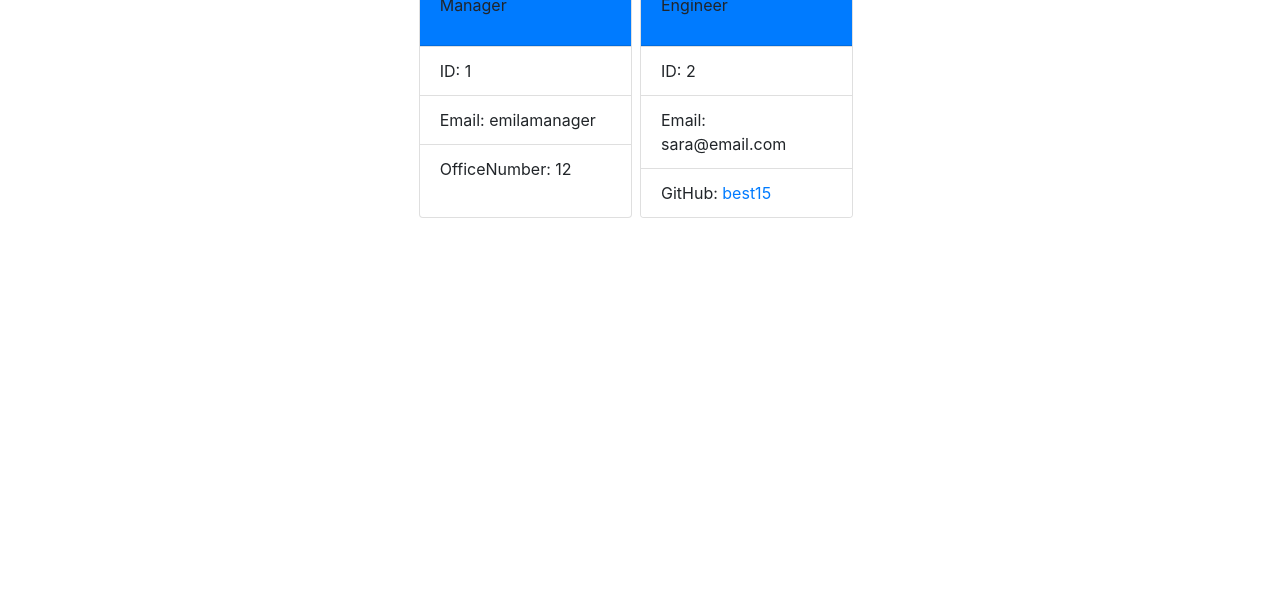
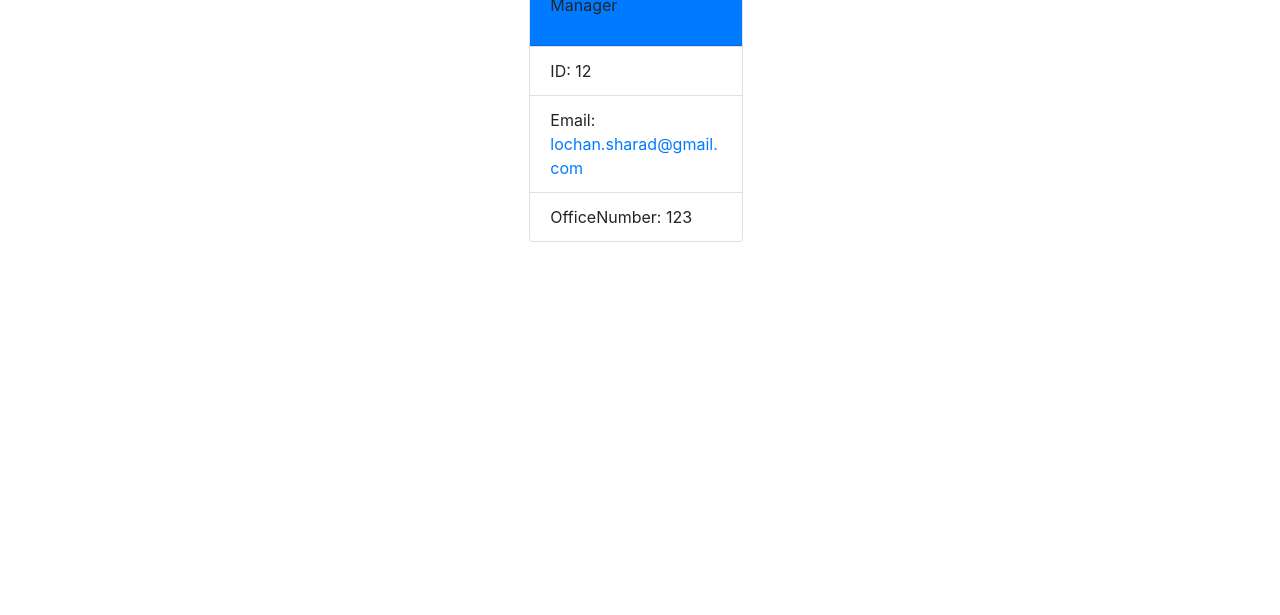
Before and after one commit to best15/team-profile-generator, a website: page MyTeam.html in a window 1280 px wide. Shown: the part 185-800 px from the top of the page. Drawn offline with nearby package versions, Linux system fonts and the light colour scheme.

Commit message:
mailto function added on employee email link. tested and passed . changes in generate-team-card and its test file.

```diff
--- a/MyTeam.html
+++ b/MyTeam.html
@@ -1,15 +1,14 @@
 <!DOCTYPE html>
 <html lang="en">
+
 <head>
   <meta charset="UTF-8" />
   <meta http-equiv="X-UA-Compatible" content="IE=edge" />
   <meta name="viewport" content="width=device-width, initial-scale=1.0" />
-    <link
-      rel="stylesheet"
-      href="https://cdnjs.cloudflare.com/ajax/libs/twitter-bootstrap/4.5.0/css/bootstrap.min.css"
-    />
+  <link rel="stylesheet" href="https://cdnjs.cloudflare.com/ajax/libs/twitter-bootstrap/4.5.0/css/bootstrap.min.css" />
   <title>My Team</title>
 </head>
+
 <body>
   <header class="mb-5">
     <nav class="navbar bg-secondary">
@@ -26,28 +25,14 @@
           <p>Manager</p>
         </div>
         <ul class="list-group list-group-flush">
-            <li class="list-group-item">ID: 1</li>
-            <li class="list-group-item">Email: emilamanager</li>
-            <li class="list-group-item">OfficeNumber: 12</li>
-          </ul>
-        </div>
-
-        <div class="card col-sm-10 col-md-6 col-lg-2 mr-2 mb-3 p-0">
-          <div class="card-header bg-primary">
-            <h4>sarad</h4>
-            <p>Engineer</p>
-          </div>
-          <ul class="list-group list-group-flush">
-            <li class="list-group-item">ID: 2</li>
-            <li class="list-group-item">Email: sara@email.com</li>
-            <li class="list-group-item">
-              GitHub:<a href="https://github.com/best15" target="_blank">
-                best15
-              </a>
-            </li>
+          <li class="list-group-item">ID: 12</li>
+          <li class="list-group-item">Email:<a href="mailto:lochan.sharad@gmail.com" target="_blank">
+              lochan.sharad@gmail.com </a></li>
+          <li class="list-group-item">OfficeNumber: 123</li>
         </ul>
       </div>
     </section>
   </main>
 </body>
+
 </html>
--- a/lib/generate-team-card.js
+++ b/lib/generate-team-card.js
@@ -18,7 +18,7 @@ function generateTeam(employees) {
                 </div>
                 <ul class="list-group list-group-flush">
                     <li class="list-group-item">ID: ${employee.id}</li>
-                    <li class="list-group-item">Email: ${employee.email}</li>
+                    <li class="list-group-item">Email:<a href="mailto:${employee.email}" target="_blank" > ${employee.email}</a></li>
                     <li class="list-group-item">OfficeNumber: ${employee.officenumber}</li>
                 </ul>
             </div>
@@ -38,7 +38,7 @@ function generateTeam(employees) {
                 </div>
                 <ul class="list-group list-group-flush">
                     <li class="list-group-item">ID: ${employee.id}</li>
-                    <li class="list-group-item">Email: ${employee.email}</li>
+                    <li class="list-group-item">Email:<a href="mailto:${employee.email}" target="_blank" > ${employee.email}</a></li>
                     <li class="list-group-item">GitHub:<a href= "https://github.com/${employee.githubUsername}" target="_blank">  ${employee.githubUsername} </a></li>
                 </ul>
             </div>
@@ -59,7 +59,7 @@ function generateTeam(employees) {
                 </div>
                 <ul class="list-group list-group-flush">
                     <li class="list-group-item">ID: ${employee.id}</li>
-                    <li class="list-group-item">Email: ${employee.email}</li>
+                    <li class="list-group-item">Email:<a href="mailto:${employee.email}" target="_blank" > ${employee.email}</a></li>
                     <li class="list-group-item">School: ${employee.school}</li>
                 </ul>
             </div>
```
Also changed, not shown: __tests__/generate-team-card.test.js (+2 -2 lines), 1 other file. Lines whose indentation alone changed are shown as unchanged.
